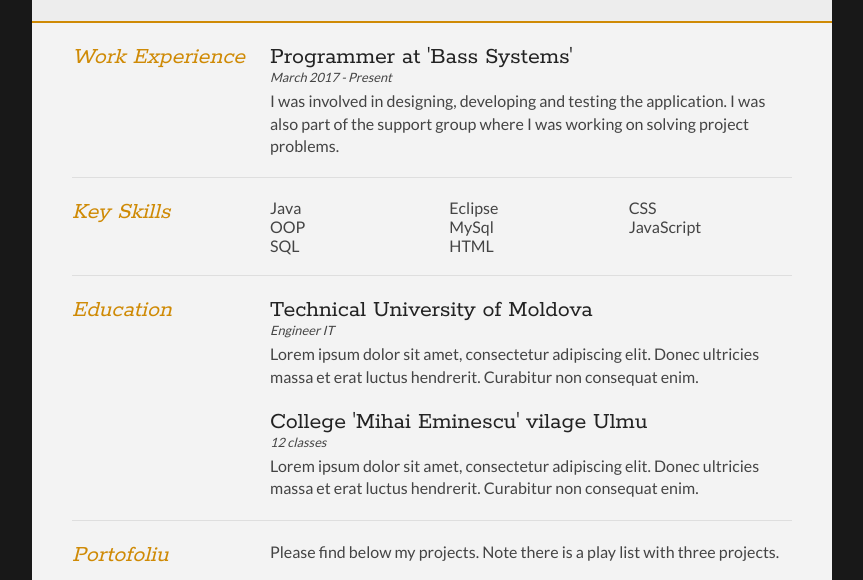
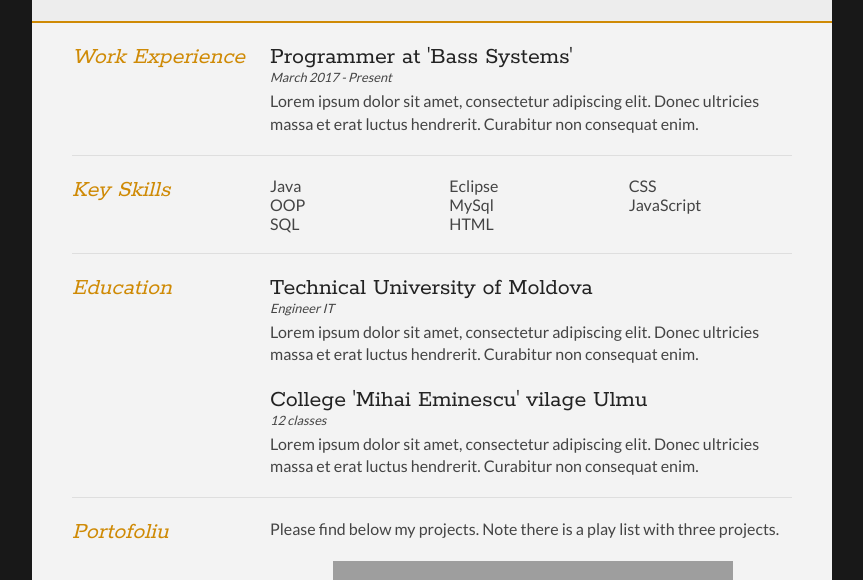
Before and after one commit to buruian/buruian.github.io, a plain HTML site: page index.html in a window 1280 px wide. Shown: the part 153-733 px from the top of the page, without its empty margins (208-1071 px from the left). Drawn offline with Linux system fonts and the light colour scheme; grey boxes are pictures that could not be loaded.

Commit message:
Update index.html

```diff
--- a/index.html
+++ b/index.html
@@ -50,8 +50,7 @@
 				<article>
 					<h2>Programmer at 'Bass Systems'</h2>
 					<p class="subDetails">March 2017 - Present</p>
-					<p>I was involved in designing, developing and testing the application.
-					I was also part of the support group where I was working on solving project problems.</p>
+					<p>Lorem ipsum dolor sit amet, consectetur adipiscing elit. Donec ultricies massa et erat luctus hendrerit. Curabitur non consequat enim.</p>
 				</article>
 			</div>
 			<div class="clear"></div>
```
